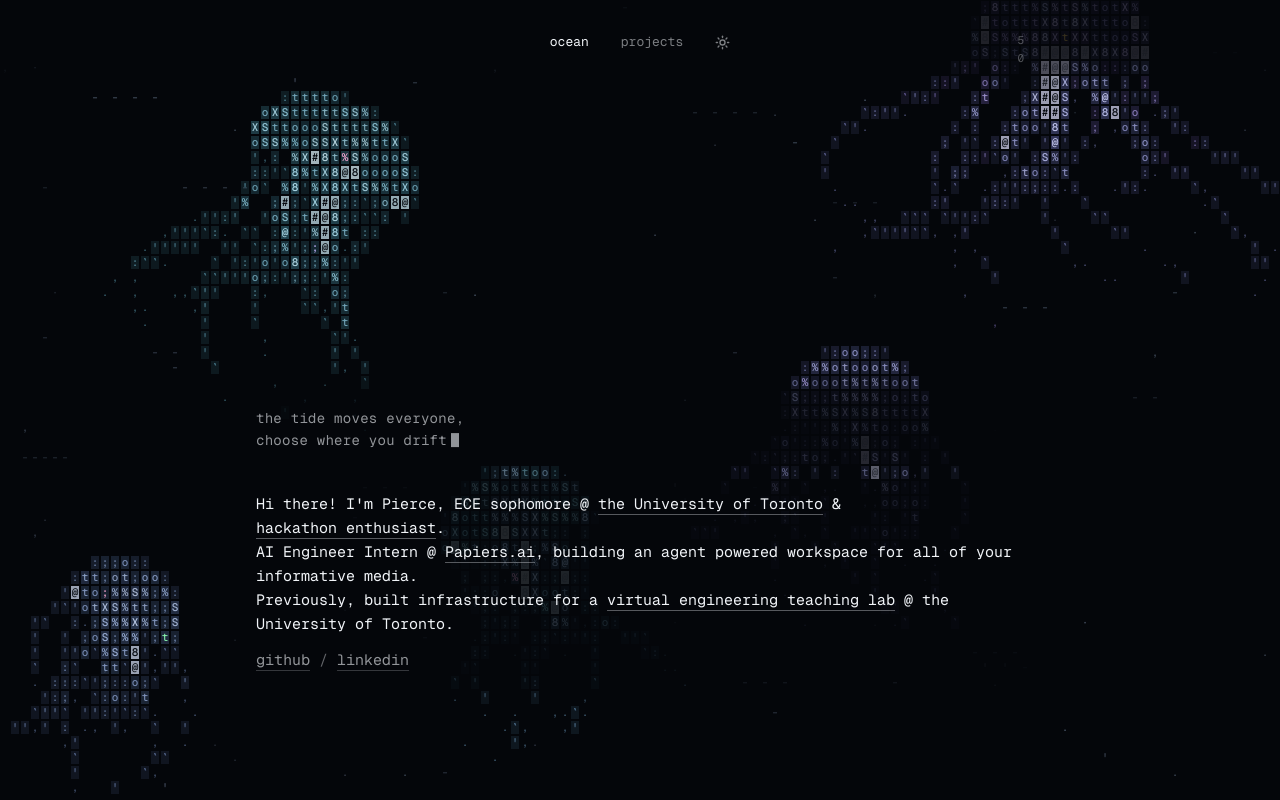
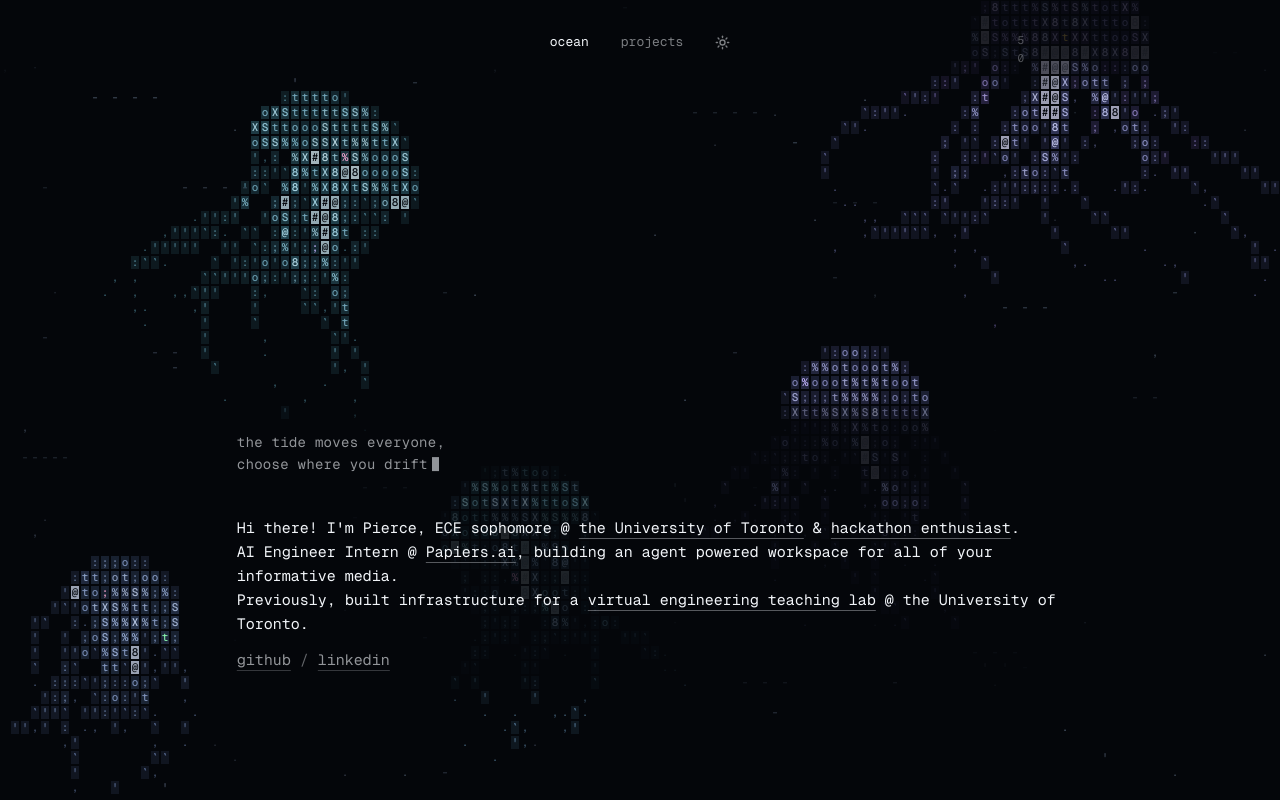
Before and after one commit to pierceluu10/personal-portfolio, a Next.js app: page / in a window 1280 px wide. Built offline with nearby package versions, Linux system fonts and the light colour scheme.

Commit message:
fix: stop project strip glide from stalling and widen intro blurb

```diff
--- a/src/app/projects/page.tsx
+++ b/src/app/projects/page.tsx
@@ -39,13 +39,17 @@ function DesktopStrip() {
     let raf = 0;
 
     const glide = () => {
-      const gap = target - strip.scrollLeft;
-      if (Math.abs(gap) < 0.5) {
+      const before = strip.scrollLeft;
+      const gap = target - before;
+      if (Math.abs(gap) >= 1) strip.scrollLeft = before + gap * GLIDE;
+      // Scroll positions snap to device pixels, so a small step can land nowhere; finish there instead of looping
+      // forever and dragging any native swipe back to a stale target.
+      if (strip.scrollLeft === before) {
         strip.scrollLeft = target;
+        target = strip.scrollLeft;
         raf = 0;
         return;
       }
-      strip.scrollLeft += gap * GLIDE;
       raf = requestAnimationFrame(glide);
     };
 
--- a/src/components/FrontPage.tsx
+++ b/src/components/FrontPage.tsx
@@ -93,7 +93,7 @@ export function FrontPage({ stats }: { stats: OceanStats }) {
     <>
       <Container
         as="header"
-        className="relative flex h-full flex-col justify-end gap-10 bg-transparent pb-32 pt-32 font-mono max-lg:hidden [@media(max-height:720px)]:gap-6 [@media(max-height:720px)]:pb-12 [@media(max-height:720px)]:pt-20"
+        className="relative flex h-full flex-col justify-end gap-10 bg-transparent pb-32 pt-32 font-mono max-lg:hidden lg:pl-[18.5vw] lg:pr-[16vw] [@media(max-height:720px)]:gap-6 [@media(max-height:720px)]:pb-12 [@media(max-height:720px)]:pt-20"
       >
         {stats.jellies > 0 && (
           <div
@@ -118,7 +118,7 @@ export function FrontPage({ stats }: { stats: OceanStats }) {
         </motion.blockquote>
         <motion.div
           data-ocean-avoid
-          className="cited-prose max-w-[54rem] text-[15px] leading-[max(22px,3vh)]"
+          className="cited-prose max-w-[58.5rem] text-[15px] leading-[max(22px,3vh)]"
           {...fadeIn(1, 0.2)}
         >
           <Blurb Mention={Cited} />
```
